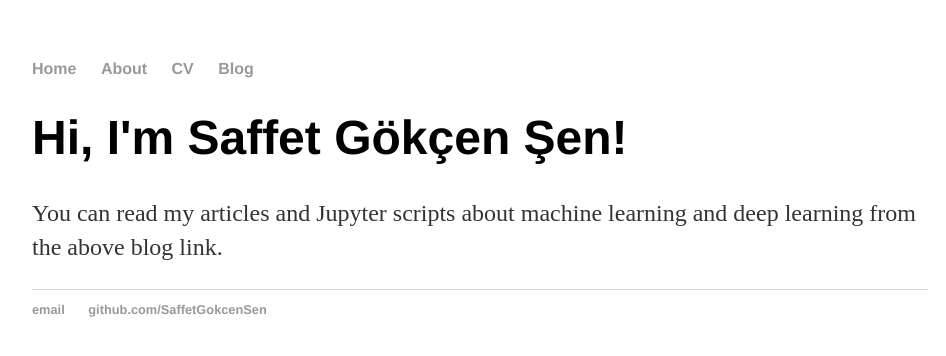
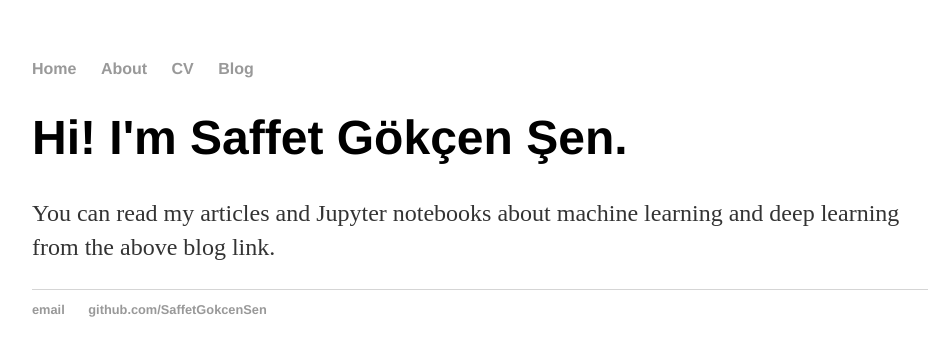
Before and after one commit to SaffetGokcenSen/saffetgokcensen.github.io, a Jekyll site: the page built from index.html, in a window 1280 px wide. Shown: the top 356 px of the page, without its empty margins (160-1106 px from the left). Built offline with Jekyll 4.4.1, drawn with Linux system fonts in a browser that asks for light colours.

Commit message:
update using default layouts

```diff
--- a/index.html
+++ b/index.html
@@ -1,29 +1,8 @@
-<!DOCTYPE html>
-<html>
-	<head>
-		<title>Saffet Gökçen Şen</title>
-		<link rel="stylesheet" type="text/css" href="/css/main.css">
-	</head>
-	<body>
-		<nav>
-    		<ul>
-        		<li><a href="/">Home</a></li>
-	        	<li><a href="/about">About</a></li>
-        		<li><a href="/cv">CV</a></li>
-        		<li><a href="/blog">Blog</a></li>
-    		</ul>
-		</nav>
-		<div class="container">
-    		<div class="blurb">
-        		<h1>Hi, I'm Saffet Gökçen Şen!</h1>
-				<p>You can read my articles and Jupyter scripts about machine learning and deep learning from the above blog link.</p>
-    		</div><!-- /.blurb -->
-		</div><!-- /.container -->
-		<footer>
-    		<ul>
-        		<li><a href="mailto:saffetgokcen@gmail.com">email</a></li>
-        		<li><a href="https://github.com/SaffetGokcenSen">github.com/SaffetGokcenSen</a></li>
-			</ul>
-		</footer>
-	</body>
-</html>
+---
+layout: default
+title: Saffet Gökçen Şen
+---
+<div class="blurb">
+	<h1>Hi! I'm Saffet Gökçen Şen. </h1>
+	<p>You can read my articles and Jupyter notebooks about machine learning and deep learning from the above blog link.</p>
+</div><!-- /.blurb -->
```
